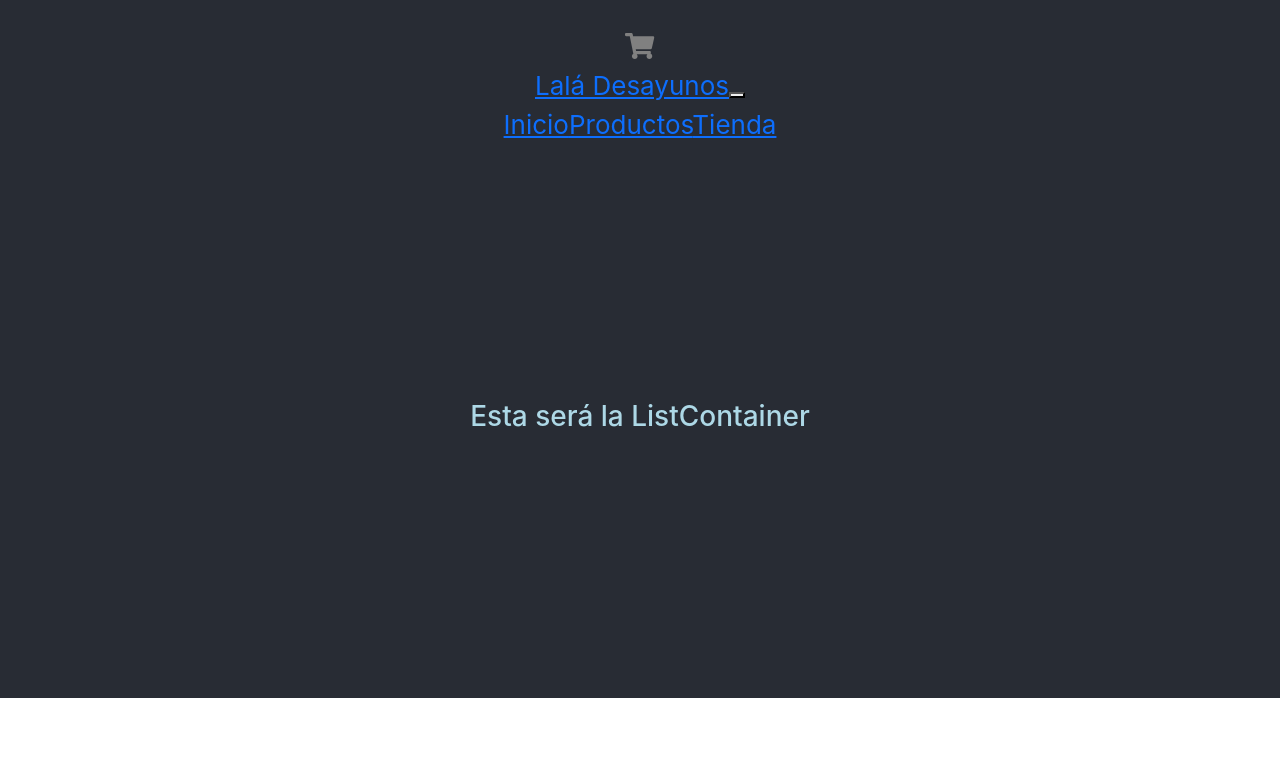
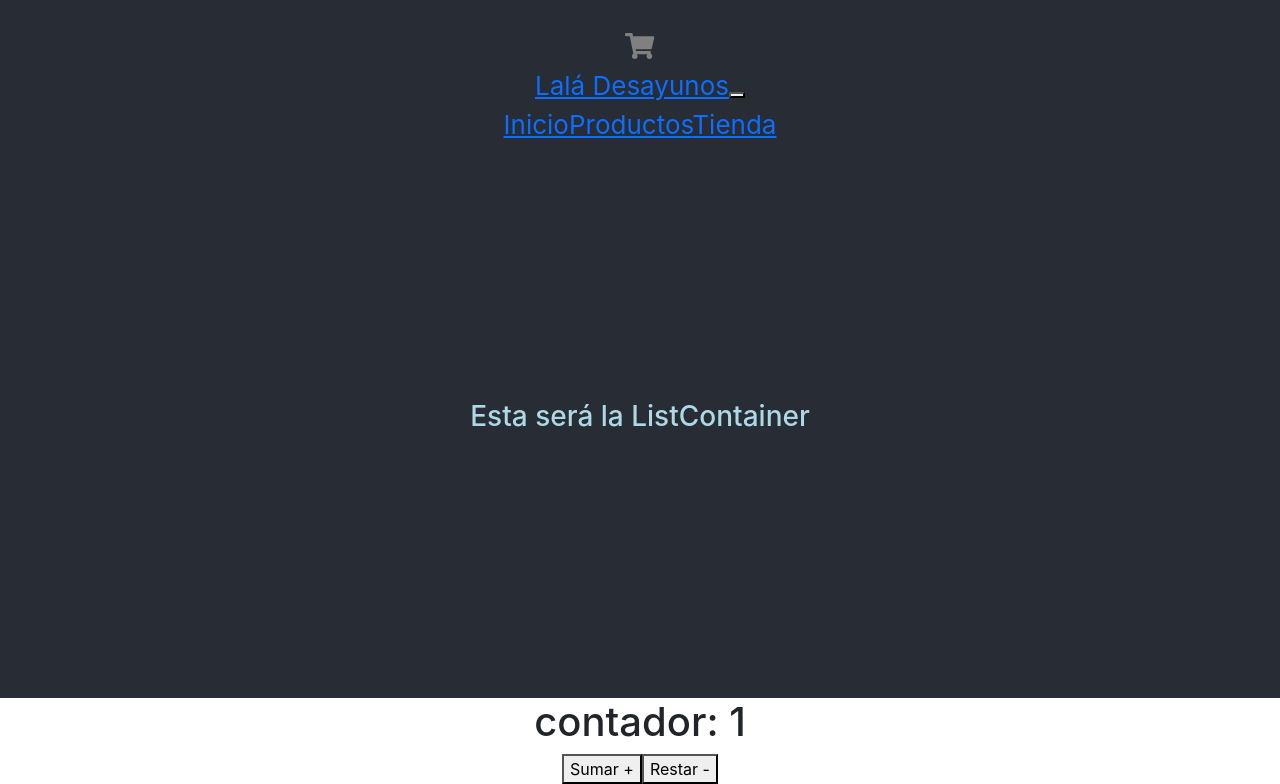
Before and after one commit to maatizaik/lala-desayunos, a React (Create React App) app in the folder lala-desayuno/: page / in a window 1280 px wide. Shown: the part 293-1077 px from the top of the page. Before the commit the page ends 991 px from the top, so only its background shows below. Built offline with nearby package versions, Linux system fonts and the light colour scheme.

Commit message:
Cuarta entrega

```diff
--- a/lala-desayuno/src/App.js
+++ b/lala-desayuno/src/App.js
@@ -4,6 +4,7 @@ import {BrowserRouter, Switch, Router } from 'react-router-dom';
 import NavBar from './components/navBar';
 import CardComponent from './components/CardComponent';
 import ItemListContainer from './components/itemListContainer.js';
+import ItemCount from './components/ItemCount';
 
 function App() {
   return (
@@ -18,6 +19,8 @@ function App() {
 
       </header>
 
+      <ItemCount/>
+
     </div>
 
   );
--- /dev/null
+++ b/lala-desayuno/src/components/ItemCount.js
@@ -0,0 +1,15 @@
+import React, {useState, useEffect} from 'react';
+
+export default function ItemCount({stock, initial, onClick}){
+
+    const [count, setCount] = useState(1)
+
+
+    return(
+        <>
+        <h1>contador: {count}</h1>
+        <button onClick={() => setCount( count +1)}>Sumar + </button>
+        <button onClick={() => setCount( count -1)}>Restar - </button>
+        </>
+    )
+}
```
Also changed, not shown: lala-desayuno/src/components/CardComponentHooks.js (added, +19 -0 lines).
